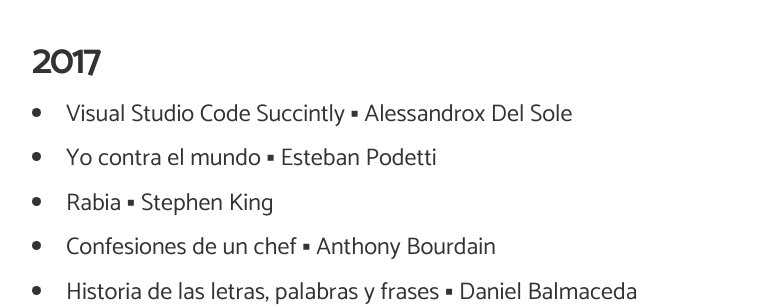
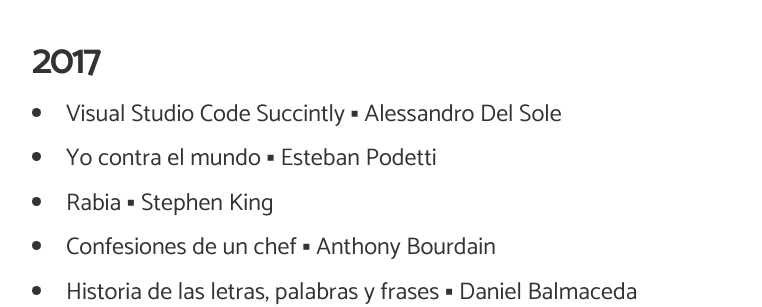
Before and after one commit to angelsimon/angelsimon.github.io, a Jekyll site: the page built from _posts/2016-09-09-libros-que-termine.md, in a window 1280 px wide and 900 px high. Shown: the part 410-717 px from the top of the window, without its empty margins (32-794 px from the left). Built offline with Jekyll 4.4.1, drawn with Linux system fonts in a browser that asks for light colours; nearby versions of some CDN libraries; comment, search, counter and statistics services are not loaded.

```diff
--- a/_posts/2016-09-09-libros-que-termine.md
+++ b/_posts/2016-09-09-libros-que-termine.md
@@ -11,7 +11,7 @@
 
 <h2>2017</h2>
 <ul>
-<li>Visual Studio Code Succintly &#9642; Alessandrox Del Sole</li>
+<li>Visual Studio Code Succintly &#9642; Alessandro Del Sole</li>
 <li>Yo contra el mundo &#9642; Esteban Podetti</li>
 <li>Rabia &#9642; Stephen King</li>
 <li>Confesiones de un chef &#9642; Anthony Bourdain</li>
```
